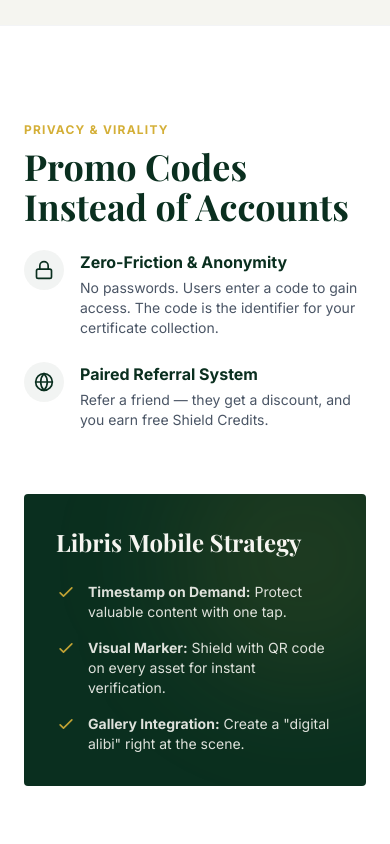
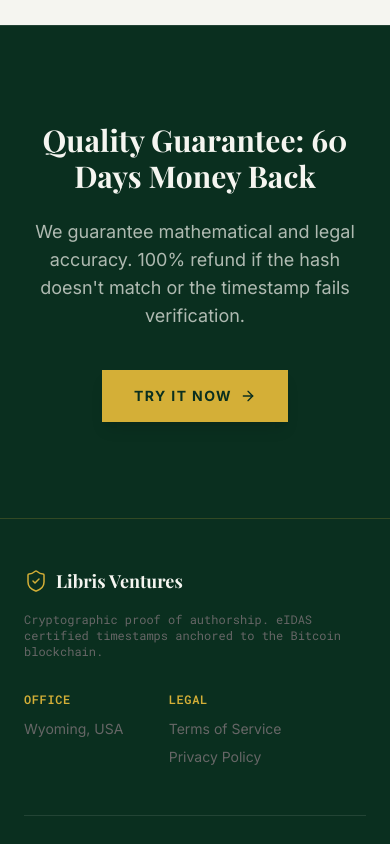
Before and after one commit to MykolaOseiko/LV2, a Next.js app: page / in a window 390 px wide. Shown: the part 3080-3924 px from the top of the page. Built offline with nearby package versions, Linux system fonts and the light colour scheme; a web font is replaced by a local one.

Commit message:
polish: remove Promo Codes and Mobile Strategy sections

```diff
--- a/app/page.tsx
+++ b/app/page.tsx
@@ -2,7 +2,7 @@
 
 import { Navbar } from "@/components/navbar";
 import { Footer } from "@/components/footer";
-import { ArrowRight, Shield, Globe, Lock, Smartphone, FileText, Music, Image as ImageIcon, Zap, ShieldCheck } from "lucide-react";
+import { ArrowRight, Shield, Globe, Smartphone, FileText, Music, Image as ImageIcon, Zap, ShieldCheck } from "lucide-react";
 import Link from "next/link";
 import { motion } from "framer-motion";
 
@@ -155,63 +155,7 @@
                     </div>
                 </section>
 
-                {/* Promo Codes & Privacy */}
-                <section className="py-24 bg-white border-t border-gray-100">
-                    <div className="container mx-auto px-6">
-                        <div className="flex flex-col md:flex-row gap-16 items-center">
-                            <div className="flex-1">
-                                <span className="text-xs font-bold tracking-widest uppercase text-[#D4AF37] mb-2 block">
-                                    Privacy & Virality
-                                </span>
-                                <h2 className="font-serif text-4xl font-bold text-[#0A2F1F] mb-6">
-                                    Promo Codes Instead of Accounts
-                                </h2>
-                                <div className="space-y-6">
-                                    <div className="flex gap-4">
-                                        <div className="w-10 h-10 rounded-full bg-[#0A2F1F]/5 flex items-center justify-center shrink-0">
-                                            <Lock className="h-5 w-5 text-[#0A2F1F]" />
-                                        </div>
-                                        <div>
-                                            <h4 className="font-bold text-[#0A2F1F] mb-1">Zero-Friction & Anonymity</h4>
-                                            <p className="text-sm text-gray-600">
-                                                No passwords. Users enter a code to gain access. The code is the identifier for your certificate collection.
-                                            </p>
-                                        </div>
-                                    </div>
-                                    <div className="flex gap-4">
-                                        <div className="w-10 h-10 rounded-full bg-[#0A2F1F]/5 flex items-center justify-center shrink-0">
-                                            <Globe className="h-5 w-5 text-[#0A2F1F]" />
-                                        </div>
-                                        <div>
-                                            <h4 className="font-bold text-[#0A2F1F] mb-1">Paired Referral System</h4>
-                                            <p className="text-sm text-gray-600">
-                                                Refer a friend — they get a discount, and you earn free Shield Credits.
-                                            </p>
-                                        </div>
-                                    </div>
-                                </div>
-                            </div>
-                            <div className="flex-1 bg-[#0A2F1F] p-8 md:p-12 text-[#F5F5F0] rounded-sm relative overflow-hidden">
-                                <div className="absolute top-0 right-0 p-32 bg-[#D4AF37]/10 rounded-full blur-3xl -mr-16 -mt-16"></div>
-                                <h3 className="font-serif text-2xl font-bold mb-6 relative z-10">Libris Mobile Strategy</h3>
-                                <ul className="space-y-4 relative z-10 text-sm opacity-90">
-                                    <li className="flex gap-3">
-                                        <CheckIcon />
-                                        <span><strong>Timestamp on Demand:</strong> Protect valuable content with one tap.</span>
-                                    </li>
-                                    <li className="flex gap-3">
-                                        <CheckIcon />
-                                        <span><strong>Visual Marker:</strong> Shield with QR code on every asset for instant verification.</span>
-                                    </li>
-                                    <li className="flex gap-3">
-                                        <CheckIcon />
-                                        <span><strong>Gallery Integration:</strong> Create a "digital alibi" right at the scene.</span>
-                                    </li>
-                                </ul>
-                            </div>
-                        </div>
-                    </div>
-                </section>
+
 
                 {/* Guarantee */}
                 <section className="py-24 bg-[#0A2F1F] text-[#F5F5F0] border-t border-[#F5F5F0]/10">
```
